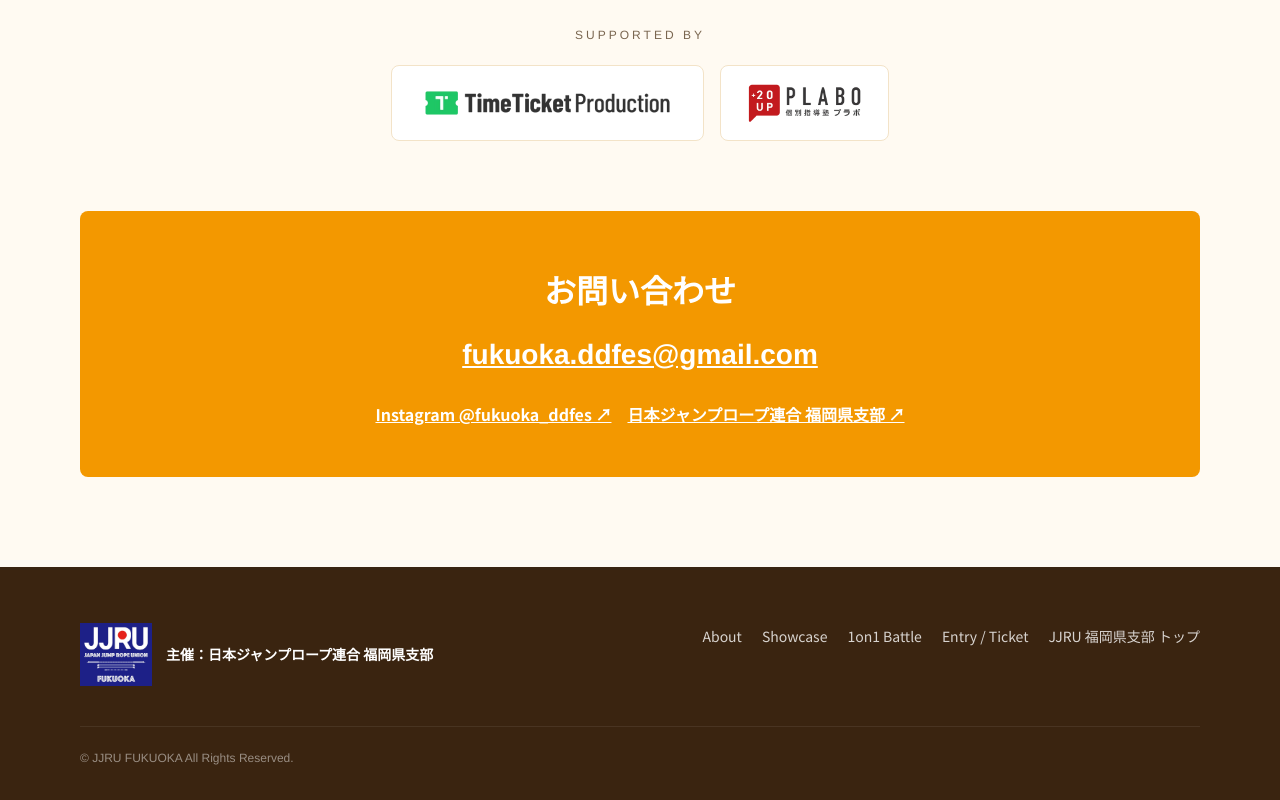
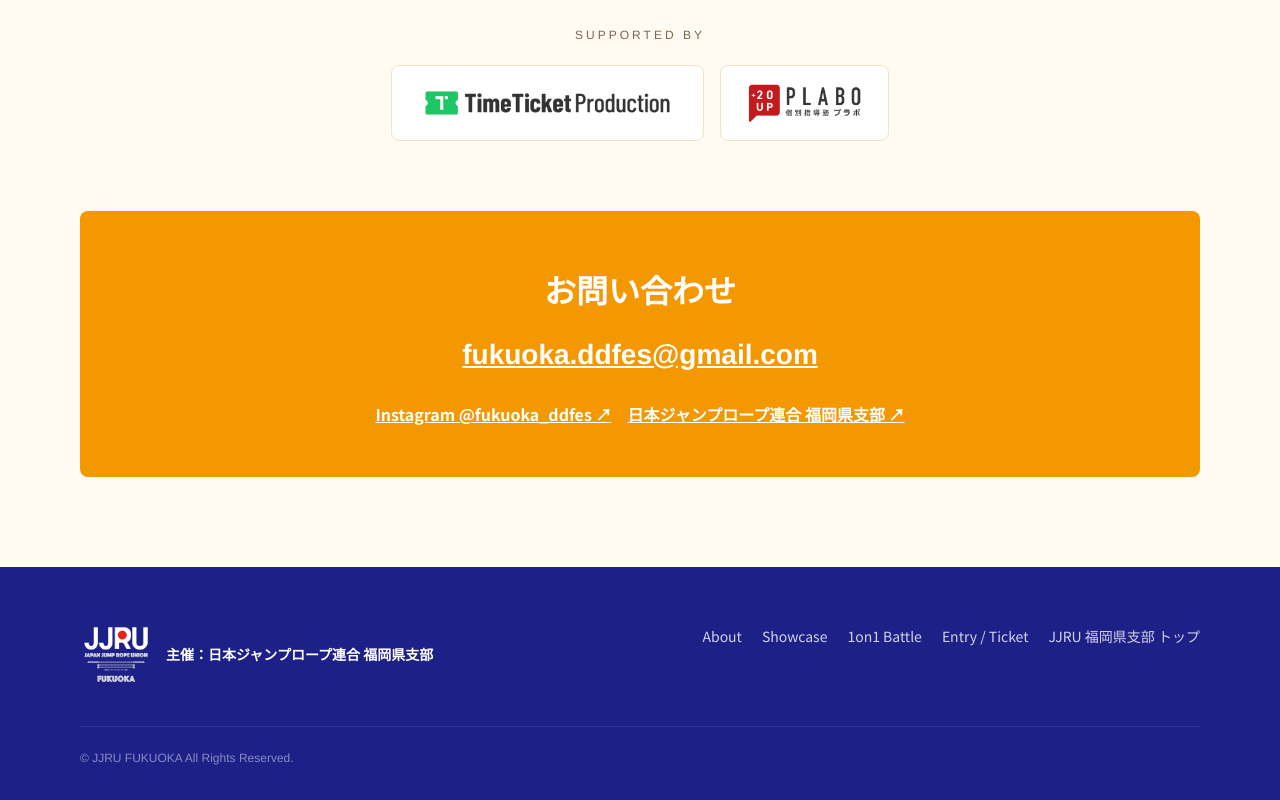
Before and after one commit to yamadai84/jjru-fukuoka, a plain HTML site: page fddf/index.html in a window 1280 px wide. Shown: the part 6355-7155 px from the top of the page. Drawn offline with Linux system fonts and the light colour scheme.

Commit message:
Add files via upload

```diff
--- a/fddf/fddf.css
+++ b/fddf/fddf.css
@@ -160,3 +160,4 @@ dialog .m-head{background:var(--acc)}
 .division .d .logo-box img{max-width:62%;max-height:100%}
 .division .d .logo-box{aspect-ratio:auto;height:110px}.division .d .logo-box img{max-height:74px;width:auto}
 .division .d .logo-box img[src*="choryumon"]{max-height:96px}
+.fddf .site-footer{background:#1d2087}
```
